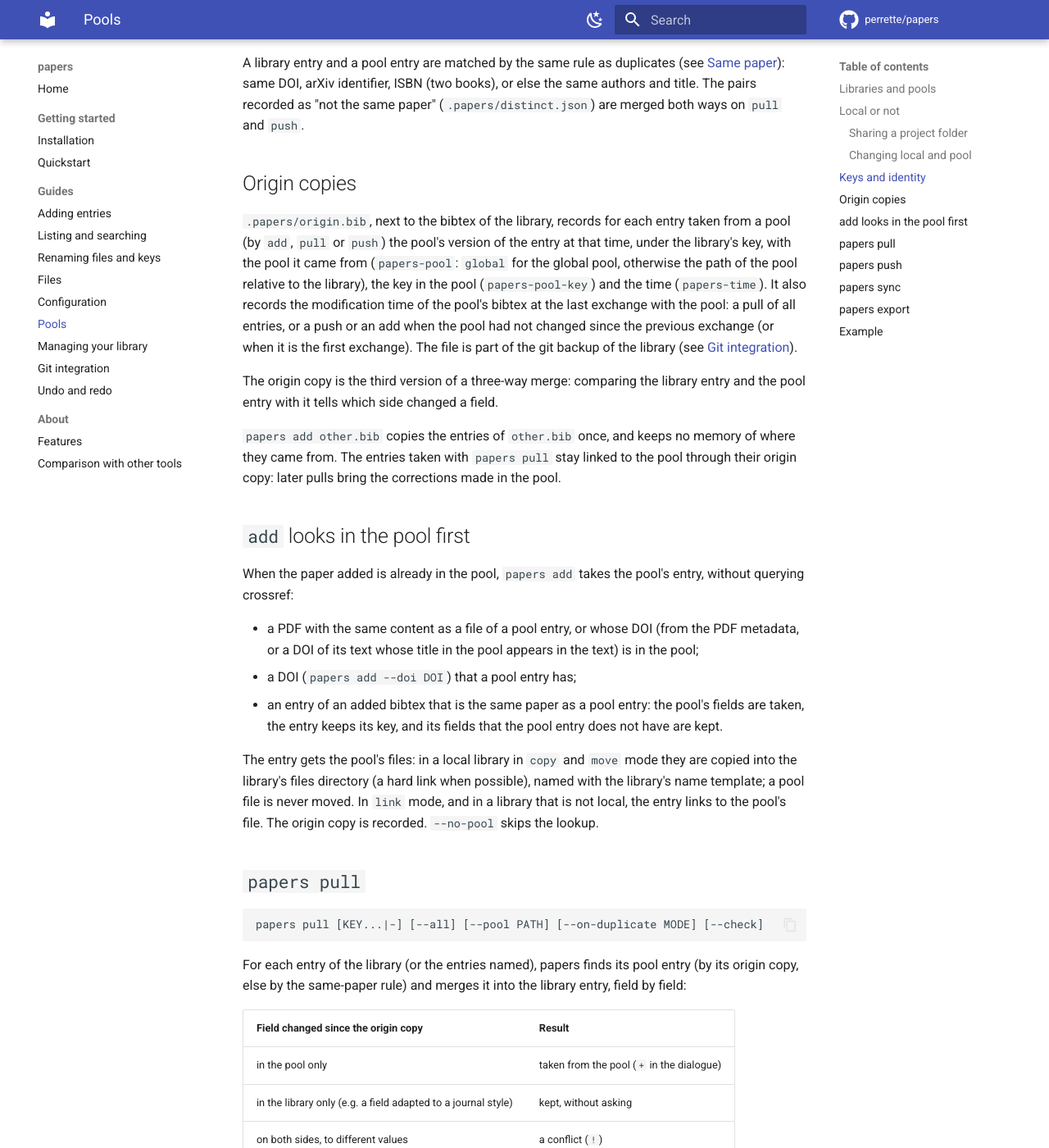
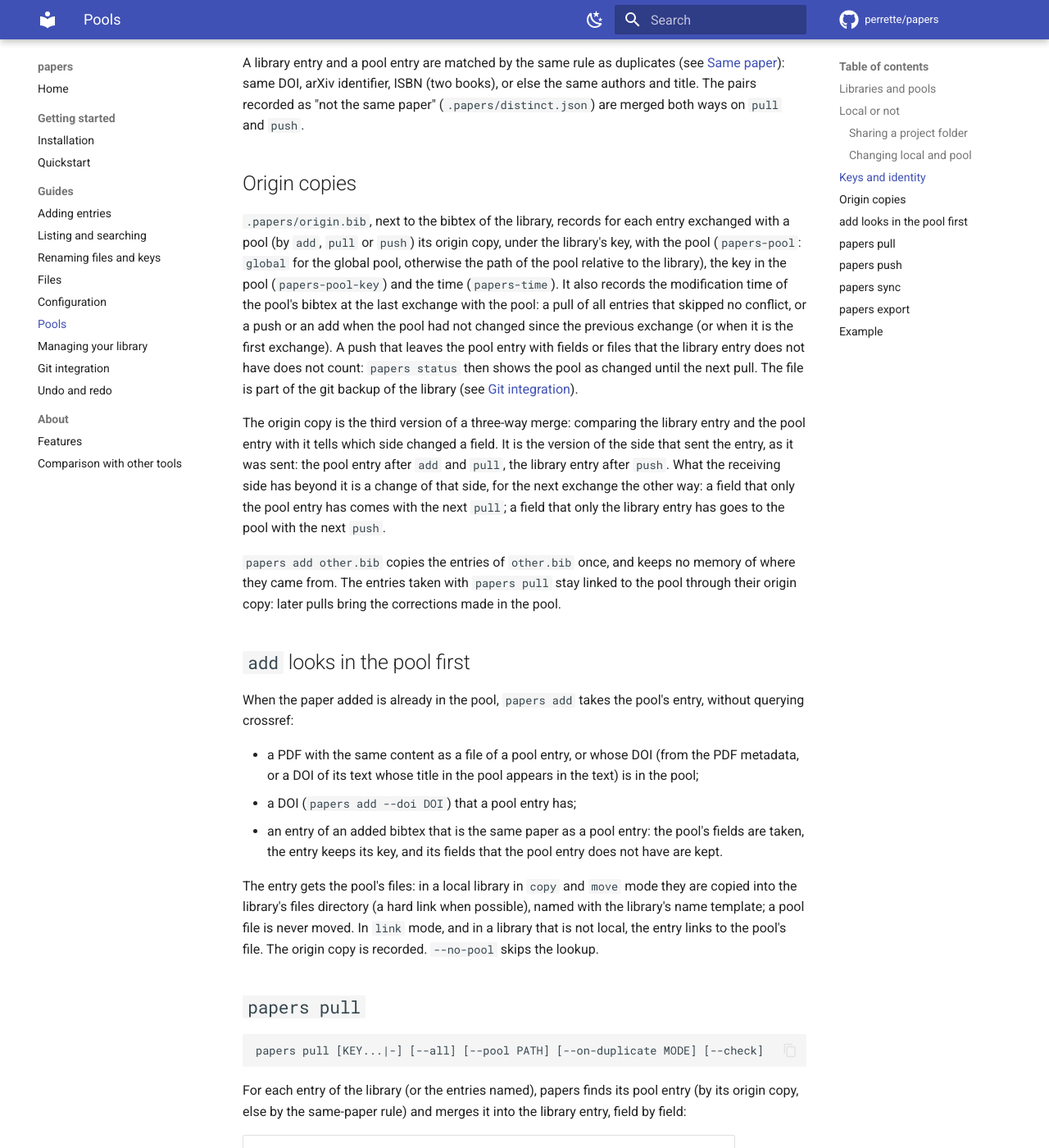
Before and after one commit to perrette/papers, an MkDocs documentation site: the page built from docs/pools.md, in a window 1280 px wide and 1400 px high, scrolled down 3125 px. Shown: the whole window at 82% size. Built offline with MkDocs 1.6.1 and Material for MkDocs 9.7.7, drawn with Linux system fonts in a browser that asks for light colours; comment, search, counter and statistics services are not loaded; the version menu is left out; some of the changed text lies outside the part shown.

Commit message:
push: record the library version as origin, so that pull brings the pool's fields
After a push, the origin record was the merged pool entry. Fields that
only the pool had were then not in the library, and the next pull saw
them as removed in the library; a second push could also take back a
change made in the pool before the first one. The origin record is now
the version of the side that sent the entry: the pool entry after add
and pull, the library entry after push.

status no longer says up to date after a push that left the pool with
something the library does not have, or after a pull that skipped a
conflict.

```diff
--- a/docs/pools.md
+++ b/docs/pools.md
@@ -129,18 +129,26 @@
 ## Origin copies
 
 `.papers/origin.bib`, next to the bibtex of the library, records for each
-entry taken from a pool (by `add`, `pull` or `push`) the pool's version of
-the entry at that time, under the library's key, with the pool it came from
-(`papers-pool`: `global` for the global pool, otherwise the path of the
-pool relative to the library), the key in the pool (`papers-pool-key`) and
-the time (`papers-time`). It also records the modification time of the
-pool's bibtex at the last exchange with the pool: a pull of all entries, or
-a push or an add when the pool had not changed since the previous exchange
-(or when it is the first exchange). The file is part of the git backup of the
-library (see [Git integration](git.md)).
+entry exchanged with a pool (by `add`, `pull` or `push`) its origin copy,
+under the library's key, with the pool (`papers-pool`: `global` for the
+global pool, otherwise the path of the pool relative to the library), the
+key in the pool (`papers-pool-key`) and the time (`papers-time`). It also
+records the modification time of the pool's bibtex at the last exchange
+with the pool: a pull of all entries that skipped no conflict, or a push or
+an add when the pool had not changed since the previous exchange (or when it
+is the first exchange). A push that leaves the pool entry with fields or
+files that the library entry does not have does not count: `papers status`
+then shows the pool as changed until the next pull. The file is part of the
+git backup of the library (see [Git integration](git.md)).
 
 The origin copy is the third version of a three-way merge: comparing the
 library entry and the pool entry with it tells which side changed a field.
+It is the version of the side that sent the entry, as it was sent: the pool
+entry after `add` and `pull`, the library entry after `push`. What the
+receiving side has beyond it is a change of that side, for the next
+exchange the other way: a field that only the pool entry has comes with the
+next `pull`; a field that only the library entry has goes to the pool with
+the next `push`.
 
 `papers add other.bib` copies the entries of `other.bib` once, and keeps no
 memory of where they came from. The entries taken with `papers pull` stay
@@ -189,6 +197,7 @@
 library that is not local, and otherwise copied into the library's files
 directory as the `files` setting says. The key of the library entry never
 changes. After the merge, the origin copy is the pool's current version.
+A skipped conflict leaves the pool shown as changed in `papers status`.
 
 An entry without origin copy (added before the pool was used, or with
 `--no-pool`) is matched to the pool by the same-paper rule. Its differences
@@ -244,8 +253,10 @@
   only are kept, conflicts are decided with `--on-duplicate` (`keep`: the
   pool values, `update`: the library values). The pool key does not change.
 
-The origin copies are updated. The pool is created if it does not exist
-yet.
+Push does not change the library: after it, the origin copy is the library
+version that was pushed, and the fields that only the pool entry has come
+with the next `pull` (or `papers sync`). The pool is created if it does not
+exist yet.
 
 ## `papers sync`
 
```
Also changed, not shown: design/v3.md (+11 -3 lines), 2 other files.
